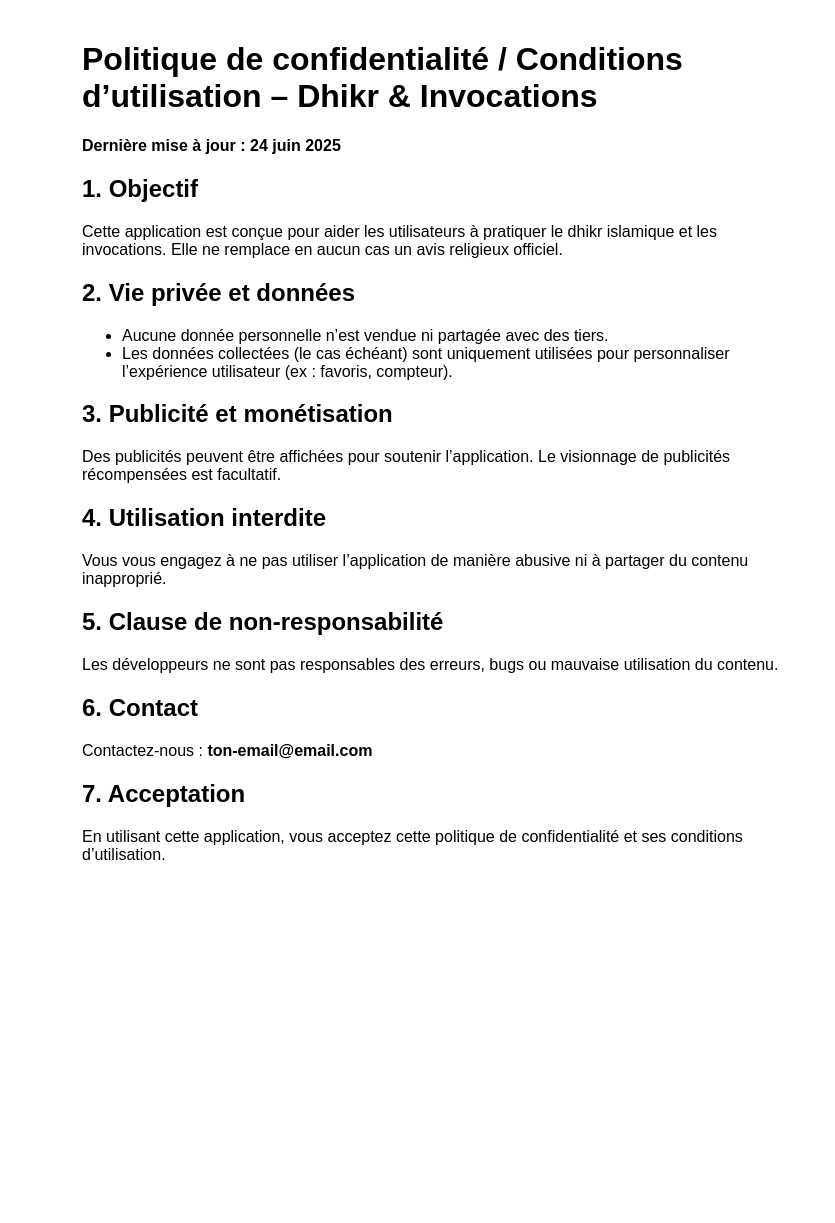
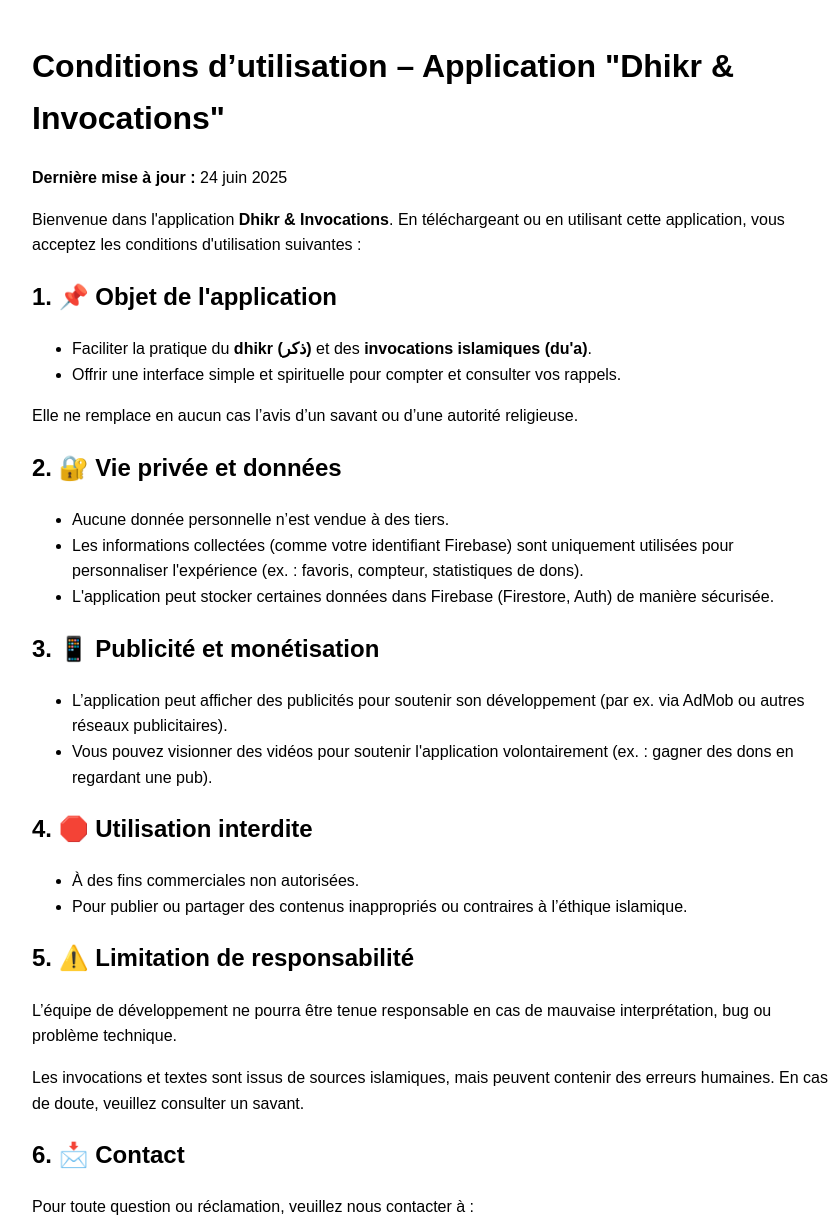
Before and after one commit to bassirikisanogo/privacy-policy, a plain HTML site: page privacy-policy.html in a window 1280 px wide. Shown: the top 1223 px of the page, without its empty margins (208-1043 px from the left). Before the commit the page ends 900 px from the top, so only its background shows below. Drawn offline with Linux system fonts and the light colour scheme.

Commit message:
Update privacy-policy.html

```diff
--- a/privacy-policy.html
+++ b/privacy-policy.html
@@ -2,34 +2,51 @@
 <html lang="fr">
 <head>
   <meta charset="UTF-8">
-  <title>Politique de confidentialité – Dhikr & Invocations</title>
+  <title>Conditions d’utilisation – Dhikr & Invocations</title>
 </head>
-<body style="font-family: sans-serif; max-width: 700px; margin: auto; padding: 20px;">
-  <h1>Politique de confidentialité / Conditions d’utilisation – Dhikr & Invocations</h1>
-  <p><strong>Dernière mise à jour : 24 juin 2025</strong></p>
+<body style="font-family: sans-serif; max-width: 800px; margin: auto; padding: 20px; line-height: 1.6;">
 
-  <h2>1. Objectif</h2>
-  <p>Cette application est conçue pour aider les utilisateurs à pratiquer le dhikr islamique et les invocations. Elle ne remplace en aucun cas un avis religieux officiel.</p>
+  <h1>Conditions d’utilisation – Application "Dhikr & Invocations"</h1>
+  <p><strong>Dernière mise à jour :</strong> 24 juin 2025</p>
 
-  <h2>2. Vie privée et données</h2>
+  <p>Bienvenue dans l'application <strong>Dhikr & Invocations</strong>. En téléchargeant ou en utilisant cette application, vous acceptez les conditions d'utilisation suivantes :</p>
+
+  <h2>1. 📌 Objet de l'application</h2>
   <ul>
-    <li>Aucune donnée personnelle n’est vendue ni partagée avec des tiers.</li>
-    <li>Les données collectées (le cas échéant) sont uniquement utilisées pour personnaliser l’expérience utilisateur (ex : favoris, compteur).</li>
+    <li>Faciliter la pratique du <strong>dhikr (ذكر)</strong> et des <strong>invocations islamiques (du'a)</strong>.</li>
+    <li>Offrir une interface simple et spirituelle pour compter et consulter vos rappels.</li>
+  </ul>
+  <p>Elle ne remplace en aucun cas l’avis d’un savant ou d’une autorité religieuse.</p>
+
+  <h2>2. 🔐 Vie privée et données</h2>
+  <ul>
+    <li>Aucune donnée personnelle n’est vendue à des tiers.</li>
+    <li>Les informations collectées (comme votre identifiant Firebase) sont uniquement utilisées pour personnaliser l'expérience (ex. : favoris, compteur, statistiques de dons).</li>
+    <li>L'application peut stocker certaines données dans Firebase (Firestore, Auth) de manière sécurisée.</li>
   </ul>
 
-  <h2>3. Publicité et monétisation</h2>
-  <p>Des publicités peuvent être affichées pour soutenir l’application. Le visionnage de publicités récompensées est facultatif.</p>
+  <h2>3. 📱 Publicité et monétisation</h2>
+  <ul>
+    <li>L’application peut afficher des publicités pour soutenir son développement (par ex. via AdMob ou autres réseaux publicitaires).</li>
+    <li>Vous pouvez visionner des vidéos pour soutenir l'application volontairement (ex. : gagner des dons en regardant une pub).</li>
+  </ul>
 
-  <h2>4. Utilisation interdite</h2>
-  <p>Vous vous engagez à ne pas utiliser l’application de manière abusive ni à partager du contenu inapproprié.</p>
+  <h2>4. 🛑 Utilisation interdite</h2>
+  <ul>
+    <li>À des fins commerciales non autorisées.</li>
+    <li>Pour publier ou partager des contenus inappropriés ou contraires à l’éthique islamique.</li>
+  </ul>
 
-  <h2>5. Clause de non-responsabilité</h2>
-  <p>Les développeurs ne sont pas responsables des erreurs, bugs ou mauvaise utilisation du contenu.</p>
+  <h2>5. ⚠️ Limitation de responsabilité</h2>
+  <p>L’équipe de développement ne pourra être tenue responsable en cas de mauvaise interprétation, bug ou problème technique.</p>
+  <p>Les invocations et textes sont issus de sources islamiques, mais peuvent contenir des erreurs humaines. En cas de doute, veuillez consulter un savant.</p>
 
-  <h2>6. Contact</h2>
-  <p>Contactez-nous : <strong>ton-email@email.com</strong></p>
+  <h2>6. 📩 Contact</h2>
+  <p>Pour toute question ou réclamation, veuillez nous contacter à :</p>
+  <p><strong>📧 lafiaentreprise@gmail.com</strong></p>
 
-  <h2>7. Acceptation</h2>
-  <p>En utilisant cette application, vous acceptez cette politique de confidentialité et ses conditions d’utilisation.</p>
+  <h2>7. ✅ Acceptation</h2>
+  <p>En utilisant cette application, vous confirmez avoir lu et accepté les présentes conditions.</p>
+
 </body>
 </html>
```
